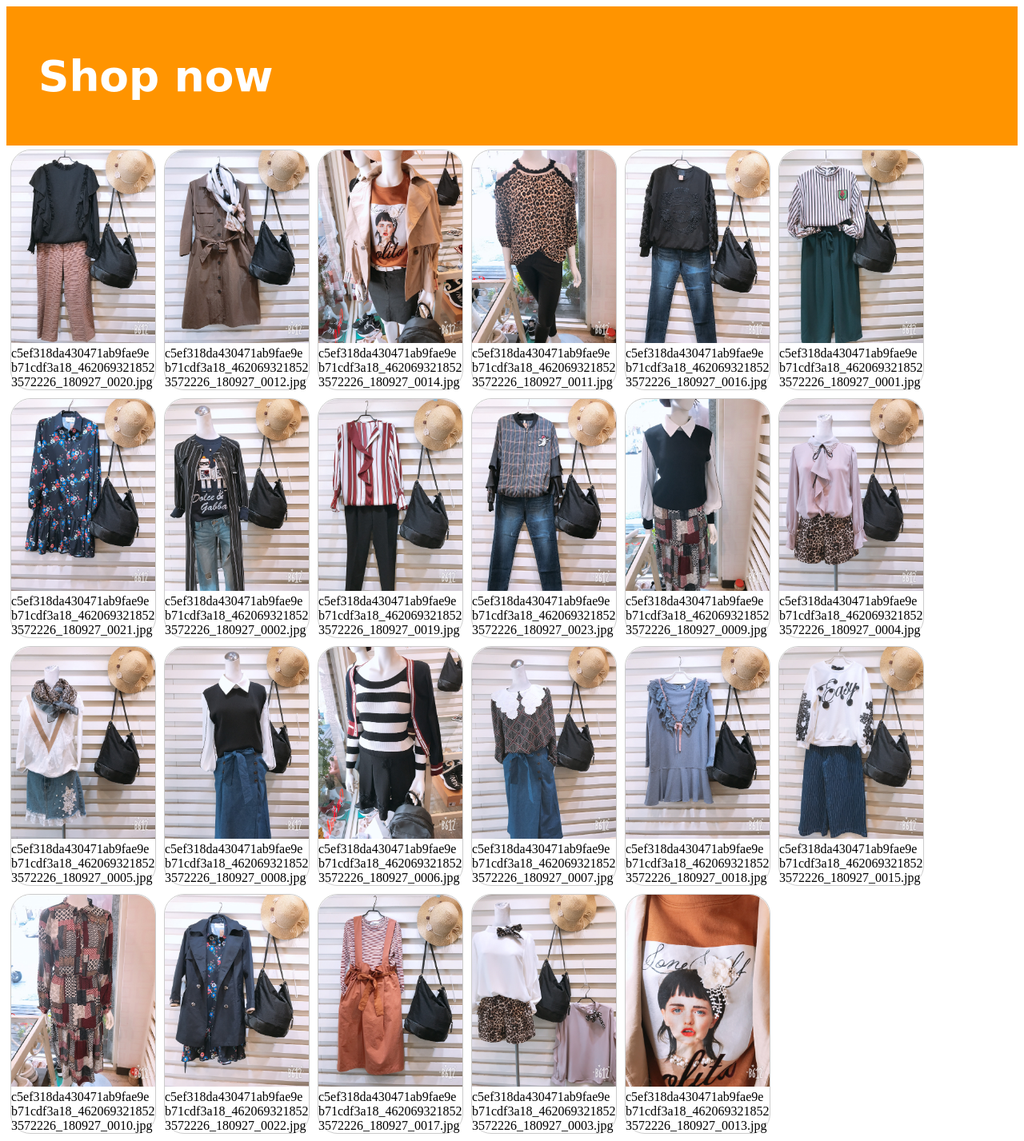
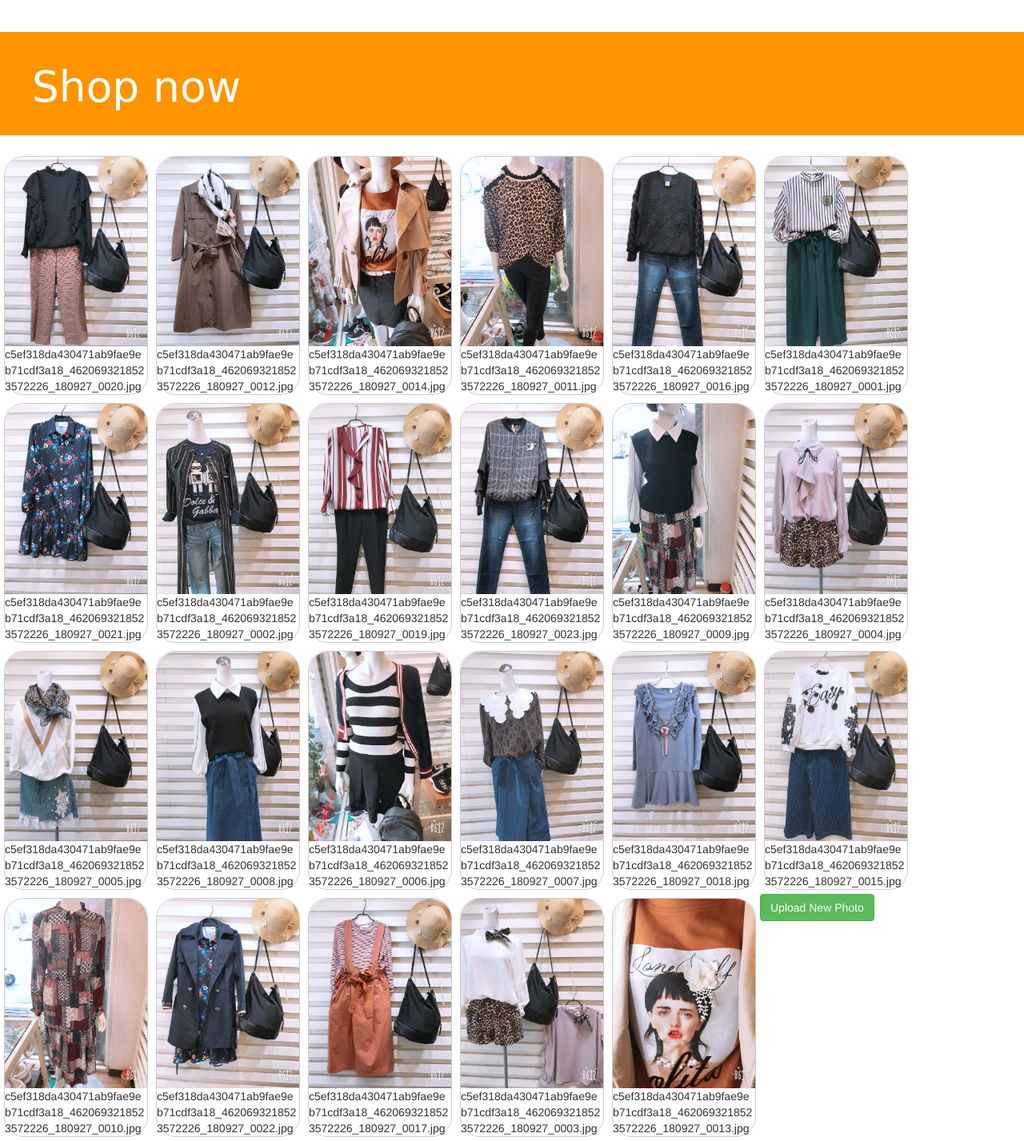
Before and after one commit to hanjuTsai/djangoPrac, a Django app: page / in a window 1280 px wide. Shown: the whole page at 80% size. Run offline with Django 3.2, Linux system fonts and the light colour scheme; some libraries are stand-ins or nearby versions.

Commit message:
create the button linked with upload page

```diff
--- a/helloworld/urls.py
+++ b/helloworld/urls.py
@@ -21,5 +21,9 @@ from . import views
 
 urlpatterns = [
     path('admin/', admin.site.urls),
-    path('', views.index)
+    path('', views.index),
+
+    ## The path direct to upload page
+    path('upload/', views.upload),
+
 ] + static(settings.STATIC_URL, document_root=settings.STATIC_ROOT)
--- a/helloworld/views.py
+++ b/helloworld/views.py
@@ -3,16 +3,15 @@ from django.contrib.auth import authenticate
 from django.contrib import auth
 from django.http import HttpResponse
 from django.contrib.auth.models import User
+
+from helloworld.settings import STATICFILES_DIRS
 import os
-from helloworld.settings import STATICFILES_DIRS
 
 def index(request):
-    #p = "/Users/hanjitsai/Documents/csx/code/djangoPrac/static/images"  # insert the path to your directory
+    ## Create a relative path
     p = os.path.join(STATICFILES_DIRS[0],'images')
     img_list = os.listdir(p)
     return render(request, 'board.html', {'images': img_list})
 
-
-
-def getImages():
-    return null
+def upload(request):
+    return render(request,'upload.html')
--- a/static/css/gallery.css
+++ b/static/css/gallery.css
@@ -6,7 +6,7 @@ div.gallery {
    border-radius: 25px;
 }
 
-div.gallery: hover {
+div.gallery hover {
     border: 1px solid #777;
 }
 
@@ -17,9 +17,7 @@ div.gallery img {
     border-radius: 25px 25px 0px 0px;
 }
 
-
-
 div.gallery div {
-    gray solid;
-    word-wrap:break-word;
+    color : gray solid;
+    word-wrap: break-word;
 }
--- a/static/css/pageheader.css
+++ b/static/css/pageheader.css
@@ -8,14 +8,11 @@
     color: #ffffff;
     font-size: 40pt;
     text-decoration: none;
+    font-family: 'Lobster', cursive;
 }
 
 .content {
     margin-left: 40px;
-}
-
-h1, h2, h3, h4 {
-    font-family: 'Lobster', cursive;
 }
 
 .date {
--- a/templates/board.html
+++ b/templates/board.html
@@ -3,6 +3,12 @@
 <html lang="en">
 <head>
   <meta charset="utf-8">
+
+  <!--BootStrap Example-->
+  <meta name="viewport" content="width=device-width, initial-scale=1">
+  <link rel="stylesheet" href="https://maxcdn.bootstrapcdn.com/bootstrap/3.3.7/css/bootstrap.min.css">
+  <script src="https://ajax.googleapis.com/ajax/libs/jquery/3.3.1/jquery.min.js"></script>
+  <script src="https://maxcdn.bootstrapcdn.com/bootstrap/3.3.7/js/bootstrap.min.js"></script>
 
   {% load static %}
   <link rel="stylesheet" href="{% static 'css/gallery.css' %}">
@@ -14,7 +20,6 @@
   <div class="page-header">
     <h1><a href="/">Shop now</a></h1>
   </div>
-
   <!-- Dynamically Gernerate the photos from the images folder-->
   <div>
     {% for image in images %}
@@ -27,5 +32,10 @@
     {% endfor %}
   </div>
 
+
+  <!-- Button click and direct to another page -->
+  <form action='upload/' method='GET'>
+    <button type='submit' class="btn btn-success">Upload New Photo</button>
+  </form>
 </body>
 </html>
```
Also changed, not shown: templates/upload.html (added, +13 -0 lines), README.md, 1 other file.
